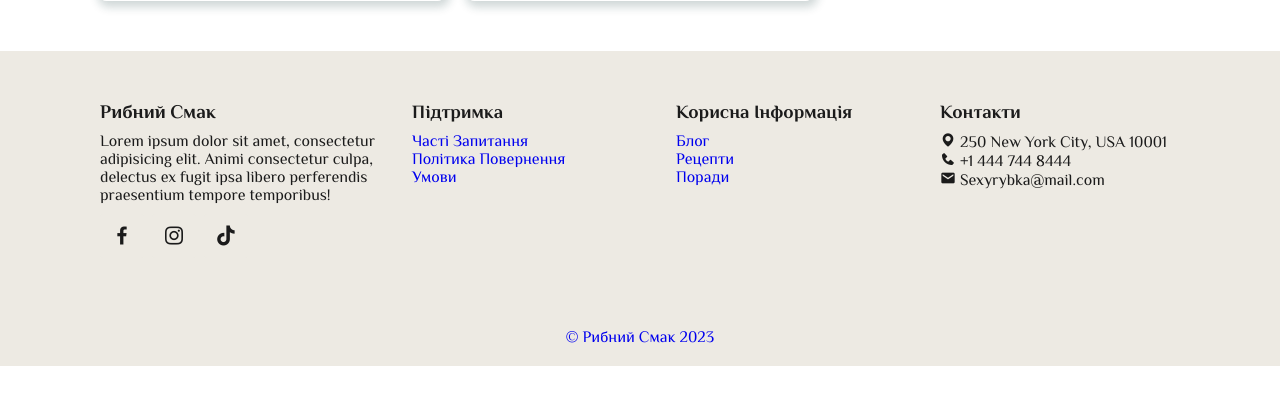
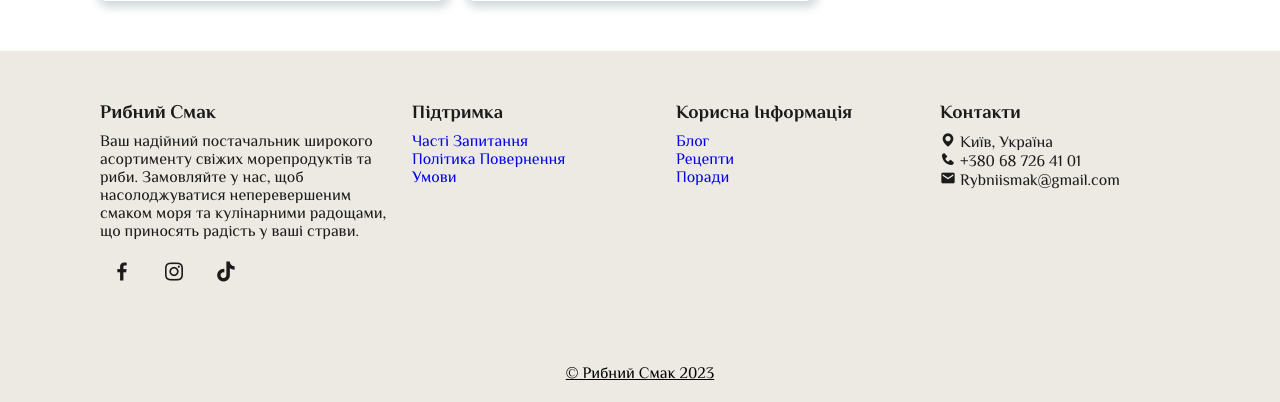
Before and after one commit to Ayshyama/Smack_online_store, a Django app: a page that uses store/templates/base.html in a window 1280 px wide. Shown: the part 2838-3240 px from the top of the page. Before the commit the page ends 3204 px from the top, so only its background shows below. Run offline with Django 4.2, Linux system fonts and the light colour scheme; data comes from the database, SQL or seed files in the repository.

Commit message:
order modal, cart modal, emails updated

```diff
--- a/last_order_data.json
+++ b/last_order_data.json
@@ -1 +1 @@
-{"last_order_date": "03-08", "last_sequential_number": 21}
+{"last_order_date": "03-08", "last_sequential_number": 65}
--- a/store/static/css/style.css
+++ b/store/static/css/style.css
@@ -623,6 +623,26 @@ header.shadow {
 }
 
 
+/* ALERT MODAL*/
+
+.alert-modal {
+  display: none;
+  position: fixed;
+  z-index: 1;
+  left: 0;
+  top: 0;
+  width: 100%;
+  height: 100%;
+  background-color: rgba(0, 0, 0, 0.5);
+}
+
+.alert-modal-content {
+  background-color: #fefefe;
+  margin: 15% auto;
+  padding: 20px;
+  border: 1px solid #888;
+  max-width: 400px;
+}
 
 /* ---------- PRODUCT IMAGE MODAL FULL_SIZE ---------- */
 
--- a/store/static/js/main.js
+++ b/store/static/js/main.js
@@ -95,31 +95,39 @@ document.addEventListener('DOMContentLoaded', function() {
 
 
 
-// CART MODAL OPEN WINDOW SCRIPT //
-
+/// CART MODAL OPEN WINDOW SCRIPT
 const openCartModalButton = document.getElementById('open-cart-modal');
 const cartModal = document.getElementById('cart-modal');
 const closeCartModalButton = document.getElementById('close-cart-modal');
 
 openCartModalButton.addEventListener('click', () => {
   cartModal.style.display = 'block';
+  // Disable the default scroll behavior when the cart modal is open
+  document.body.style.overflow = 'hidden';
 });
 
 closeCartModalButton.addEventListener('click', () => {
   cartModal.style.display = 'none';
+  // Restore the default scroll behavior when the cart modal is closed
+  document.body.style.overflow = 'auto';
 });
 
 window.addEventListener('click', (event) => {
   if (event.target === cartModal) {
     cartModal.style.display = 'none';
+    // Restore the default scroll behavior when the cart modal is closed
+    document.body.style.overflow = 'auto';
   }
 });
 
 document.addEventListener('keydown', (event) => {
   if (event.key === 'Escape') {
     cartModal.style.display = 'none';
+    // Restore the default scroll behavior when the cart modal is closed
+    document.body.style.overflow = 'auto';
   }
 });
+
 
 
 
@@ -138,22 +146,34 @@ fishImages.forEach((fishImage) => {
     modalTitle.textContent = fishImage.parentElement.querySelector('.item-title').textContent;
     modalCategory.textContent = fishImage.parentElement.querySelector('h4').textContent;
     document.querySelector('.product-modal-description').textContent = e.target.getAttribute('data-description');
+
+    // Disable the default scroll behavior when the modal is open
+    document.body.style.overflow = 'hidden';
   });
 });
 
 closeButton.addEventListener('click', (event) => {
   event.stopPropagation();
   modal.style.display = 'none';
+
+  // Restore the default scroll behavior when the modal is closed
+  document.body.style.overflow = 'auto';
 });
 
 modal.addEventListener('click', (event) => {
   if (event.target === modal) {
     modal.style.display = 'none';
+
+    // Restore the default scroll behavior when the modal is closed
+    document.body.style.overflow = 'auto';
   }
 });
 
 document.addEventListener('keydown', (event) => {
   if (event.key === 'Escape') {
     modal.style.display = 'none';
+
+    // Restore the default scroll behavior when the modal is closed
+    document.body.style.overflow = 'auto';
   }
 });
--- a/store/templates/base.html
+++ b/store/templates/base.html
@@ -190,8 +190,9 @@
 <section class="footer">
     <div class="footer-box">
         <h2>Рибний Смак</h2>
-        <p>Lorem ipsum dolor sit amet, consectetur adipisicing elit. Animi consectetur culpa, delectus ex fugit ipsa
-            libero perferendis praesentium tempore temporibus!</p>
+        <p> Ваш надійний постачальник широкого асортименту свіжих морепродуктів та риби.
+            Замовляйте у нас, щоб насолоджуватися неперевершеним смаком моря та кулінарними радощами,
+            що приносять радість у ваші страви.</p>
         <div class="social">
             <a href="#"><i class='bx bxl-facebook'></i></a>
             <a href="#"><i class='bx bxl-instagram'></i></a>
@@ -212,15 +213,15 @@
     </div>
     <div class="footer-box">
         <h3>Контакти</h3>
-        <li><span><i class="bx bxs-map"></i> 250 New York City, USA 10001</span></li>
-        <li><span><i class="bx bxs-phone"></i> +1 444 744 8444</span></li>
-        <li><span><i class="bx bxs-envelope"></i> Sexyrybka@mail.com</span></li>
+        <li><span><i class="bx bxs-map"></i> Київ, Україна</span></li>
+        <li><span><i class="bx bxs-phone"></i> +380 68 726 41 01 </span></li>
+        <li><span><i class="bx bxs-envelope"></i> Rybniismak@gmail.com</span></li>
     </div>
 </section>
 
 <!--    Copyright-->
 <div class="copyright">
-    <a href="https://github.com/Ayshyama"><p>&copy; Рибний Смак 2023</p></a>
+    <a style="color: black; text-decoration: underline" href="https://github.com/Ayshyama"><p>&copy; Рибний Смак 2023</p></a>
 </div>
 
 <!-- Link to JS -->
--- a/store/templates/order_script.html
+++ b/store/templates/order_script.html
@@ -5,25 +5,60 @@
     <title>Замовлення</title>
 </head>
 <body>
+
 <script>
+  // Function to close the cart modal
+  function closeCartModal() {
+    const cartModal = document.getElementById('cart-modal');
+    cartModal.style.display = 'none';
+  }
+
+  // Function to close the custom modal
+  function closeCustomModal() {
+    const customModal = document.getElementById('customModal');
+    customModal.style.display = 'none';
+    window.scrollTo({
+      top: 0,
+      behavior: 'smooth'
+    });
+  }
+
   // Function to handle successful order
   function handleSuccessfulOrder() {
     // Clear the cart from local storage
     localStorage.removeItem('shoppingCart');
 
     // Remove cart items from the frontend
+    const cartWrapper = document.querySelector('.cart-wrapper');
     cartWrapper.innerHTML = ''; // This will remove all cart items from the cartWrapper element
 
-        // Show success message
-        alert('Замовлення успішно оформлено\n\n' +
-            '! Перевірте, будь ласка, ваш E-mail для отримання підтвердження.\n\n' +
-            'Дякуємо за покупку та бажаємо вам прекрасного дня!');
+    // Close the cart modal
+    closeCartModal();
 
-        window.location.reload();
+    // Show custom modal dialog
+    const customModal = document.getElementById('customModal');
+    customModal.style.display = 'block';
+    // Disable the default scroll behavior when the custom modal is open
+    document.body.style.overflow = 'hidden';
   }
+
+  function closeModal() {
+    // Hide the custom modal dialog
+    const customModal = document.getElementById('customModal');
+    customModal.style.display = 'none';
+    // Restore the default scroll behavior when the custom modal is closed
+    document.body.style.overflow = 'auto';
+    closeCustomModal();
+  }
+
   // При нажатии кнопки "Замовити"
   document.querySelector('#orderButton').addEventListener('click', function (event) {
     event.preventDefault();
+    this.disabled = true;
+    setTimeout(() => {
+      this.disabled = false;
+    }, 5000);
+
     // Собираем данные из формы
     const phone = document.querySelector('#userPhone').value;
     const email = document.querySelector('#userEmail').value;
@@ -62,5 +97,6 @@
       });
   });
 </script>
+
 </body>
 </html>
--- a/store/templates/products.html
+++ b/store/templates/products.html
@@ -98,6 +98,16 @@
             {% endfor %}
         </div>
 
+        <div id="customModal" class="product-modal">
+          <div class="product-modal-content">
+            <span class="close" onclick="closeModal()">&times;</span>
+            <p>Замовлення успішно оформлено!</p>
+              <br>
+            <p>Перевірте, будь ласка, ваш E-mail для отримання підтвердження.</p>
+              <br>
+            <p>Дякуємо за покупку та бажаємо вам прекрасного дня!</p>
+          </div>
+        </div>
 
         <div id="cart-modal" class="product-modal">
           <div class="product-modal-content">
@@ -110,15 +120,8 @@
 						</div>
 						<!-- cart-wrapper -->
 						<div class="cart-wrapper">
-
-							<!-- Cart item -->
-
-
 						</div>
 						<!-- // cart-wrapper -->
-
-
-
 					</div>
 
             <!-- Оформить заказ -->
@@ -150,7 +153,6 @@
                             <input type="text" id="userAddress" class="form-control" placeholder="Адреса">
                         </label>
                     </div>
-                    <br>
 
                     <div class="btn-container">
                         <button class="btn" id="orderButton">Замовити</button>
```
Lines whose indentation alone changed are shown as unchanged.
